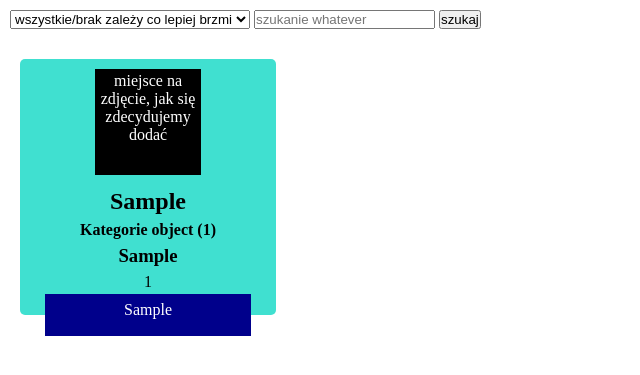
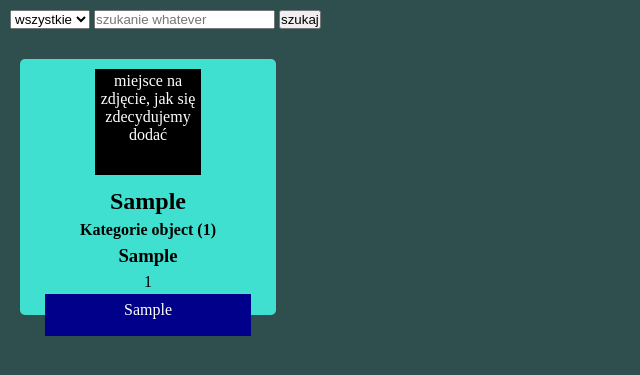
Before and after one commit to SzyKowalewski/RSWTA, a Django app: page / in a window 1280 px wide. Shown: the top 375 px of the page, without its empty margins (0-640 px from the left). Run offline with Django 5.2, Linux system fonts and the light colour scheme; tables that the repository leaves empty hold one stand-in row (values such as "Sample post").

Commit message:
drobne zmiany ze stroną główną

```diff
--- a/mainapp/templates/home.html
+++ b/mainapp/templates/home.html
@@ -7,6 +7,10 @@
         *{
             margin: 0;
             padding: 0;
+        }
+
+        body {
+            background-color: darkslategrey;
         }
 
         .item {
@@ -60,13 +64,10 @@
 <body>
     <div class="search-bar">
         <select>
-            <option>wszystkie/brak zależy co lepiej brzmi </option>
-            <option>kategoria 1</option>
-            <option>kategoria 2</option>
-            <option>kategoria 3</option>
-            <option>kategoria 4</option>
-            <option>kategoria 5</option>
-            <option>kategoria 6</option>
+            <option>wszystkie</option>
+            {% for kat in kategorie %}
+            <option>{{ kat.Nazwa }}</option>
+            {% endfor %}
         </select>
         <input placeholder="szukanie whatever"></input>
         <input type="button" value="szukaj">
--- a/mainapp/views.py
+++ b/mainapp/views.py
@@ -3,13 +3,18 @@ from django.shortcuts import render
 # Create your views here.
 from django.shortcuts import render
 from django.views import generic
-from .models import Produkcje
+from .models import Produkcje, Kategorie
 
-class HomeView(generic.base.TemplateView):
-   template_name = "home.html"
+
+# class HomeView(generic.base.TemplateView):
+#    template_name = "home.html"
+
+
 def widok_home(request):
+    kategorie = Kategorie.objects.all()
     filmy = Produkcje.objects.all()
-    return render(request, 'home.html', {'filmy': filmy})
+    return render(request, 'home.html', {'filmy': filmy, 'kategorie': kategorie})
+
 
 class BaseView(generic.base.TemplateView):
     template_name = "base.html"
```
